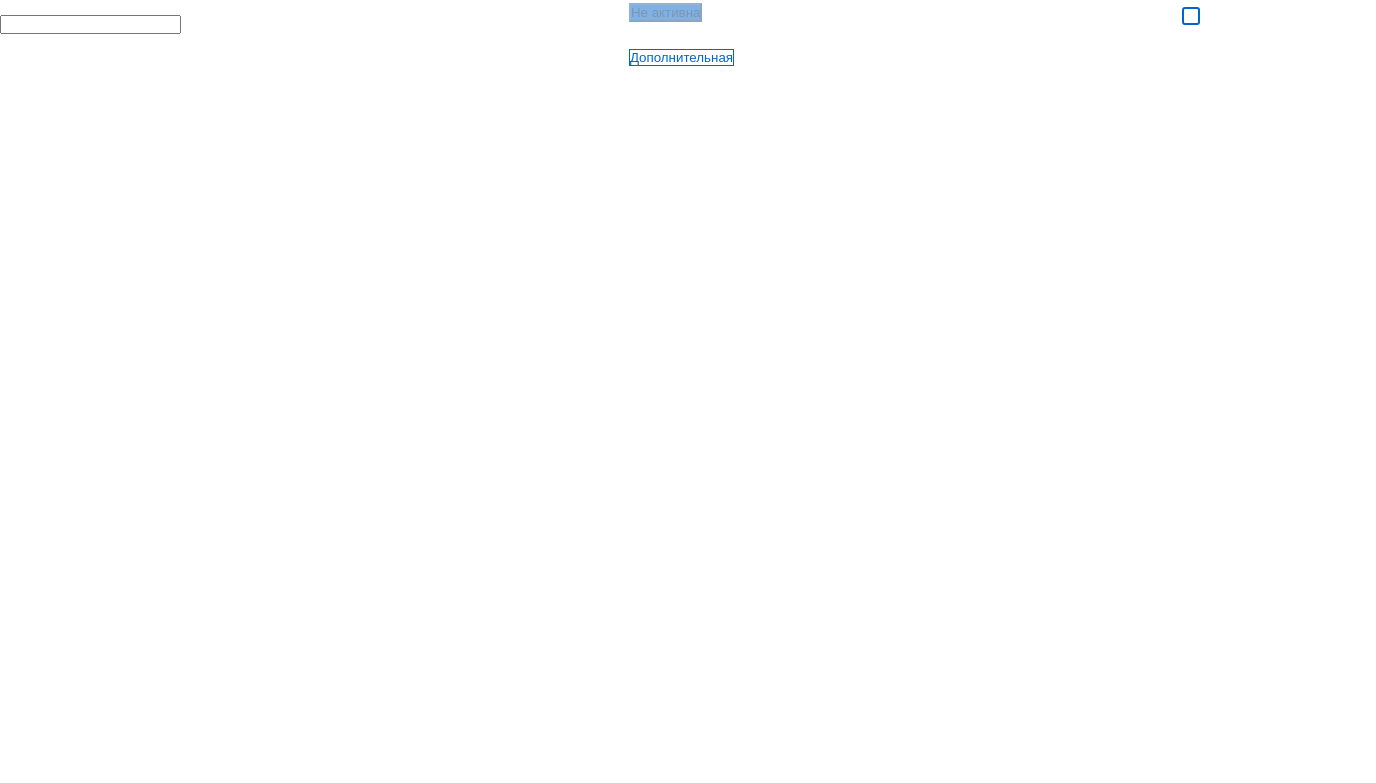
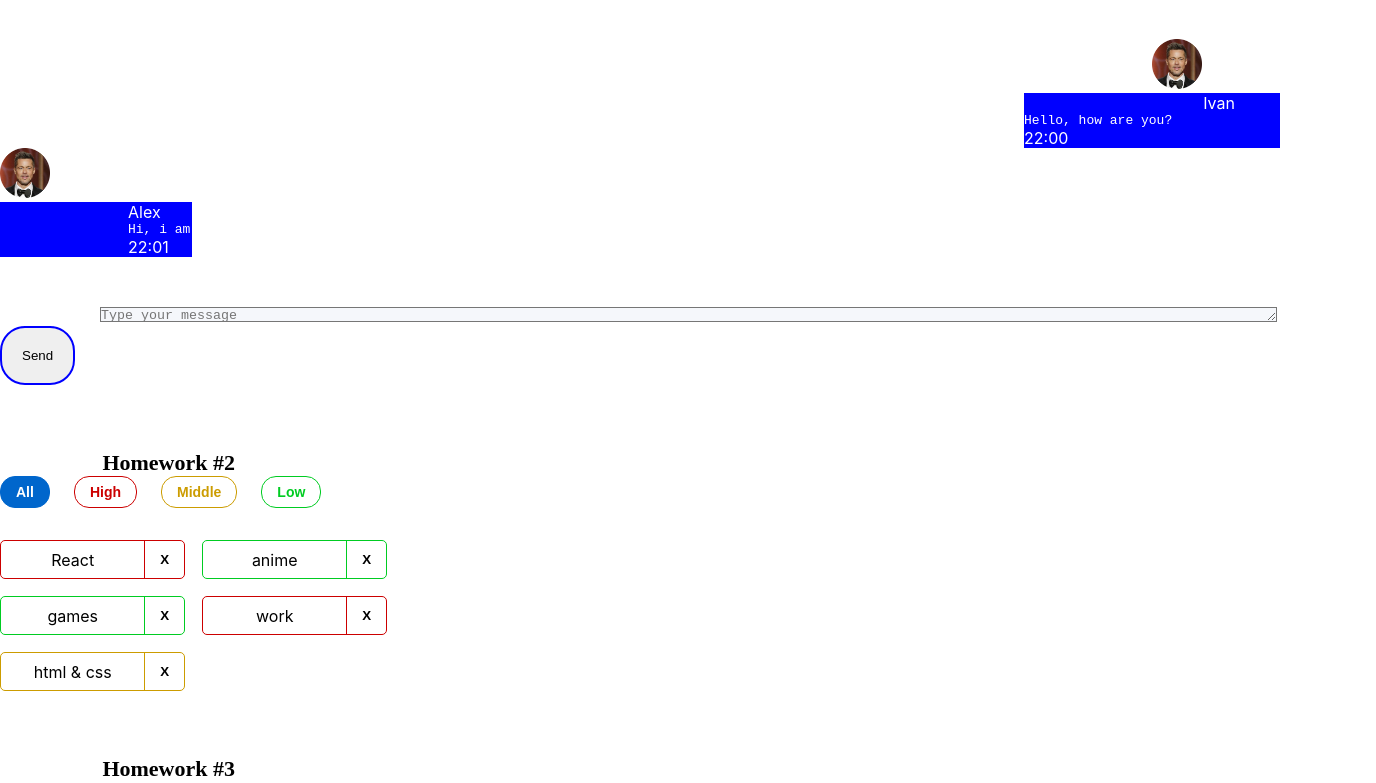
Before and after one commit to IvanMinets/Homework, a React (Create React App) app: page / in a window 1280 px wide. Shown: the part 180-963 px from the top of the page, 1376 px wide, since content can reach past the window. Before the commit the page ends 800 px from the top, so only its background shows below. Built offline with nearby package versions, Linux system fonts and the light colour scheme.

Commit message:
Update App.tsx

```diff
--- a/src/s1-main/App.tsx
+++ b/src/s1-main/App.tsx
@@ -8,10 +8,10 @@ import HW4 from "../s2-homeworks/hw04/HW4";
 function App() {
     return (
         <div className={s.App}>
-            {/*<HW1/>*/}
+            <HW1/>
             {/*раскомментировать по ходу выполнения*/}
-            {/*<HW2/>*/}
-            {/*<HW3/>*/}
+            <HW2/>
+            <HW3/>
             <HW4/>
 
             {/*при выполнении дз 5 и более - закомментировать здесь дз 1-4, так как они есть внутри дз 5*/}
```
